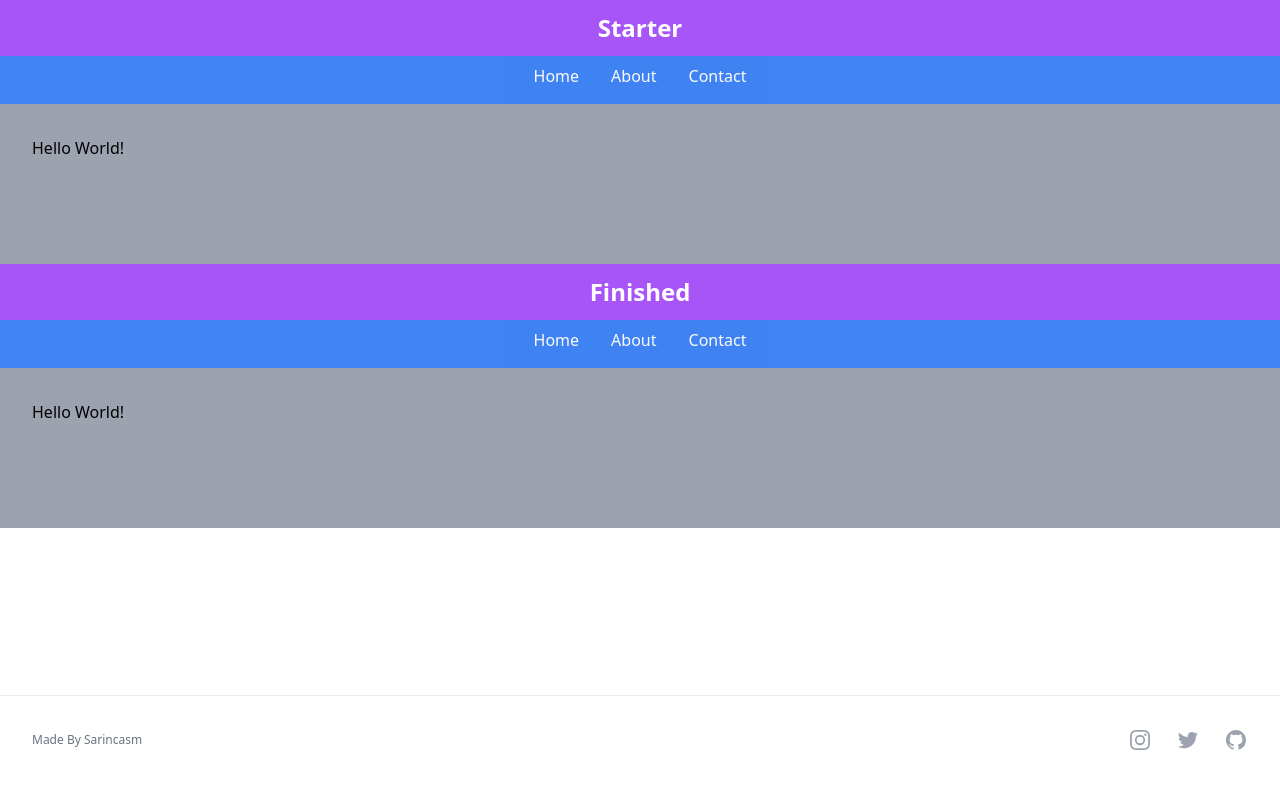
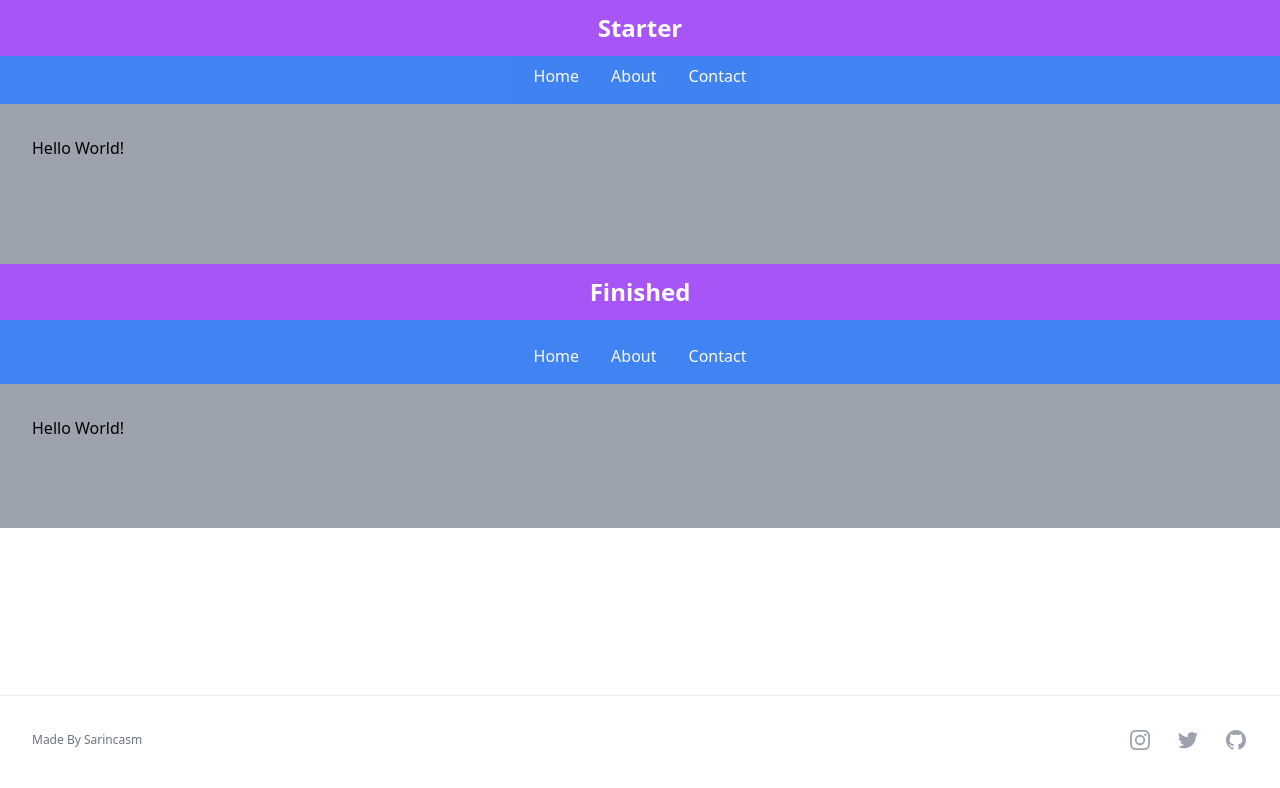
Before and after one commit to sarincasm/jar-of-dirt, a Next.js app in the folder style/css-fundamentals/: page /rendering-logic-ii/sticky-positioning/sticky-header in a window 1280 px wide. Shown: the top 788 px of the page. Built offline with nearby package versions, Linux system fonts and the light colour scheme.

Commit message:
CSS Fundamentals Done: Sticky Header

```diff
--- a/style/css-fundamentals/app/rendering-logic-ii/sticky-positioning/sticky-header/page.tsx
+++ b/style/css-fundamentals/app/rendering-logic-ii/sticky-positioning/sticky-header/page.tsx
@@ -27,7 +27,7 @@ function renderDone() {
 	return (
 		<section className="overflow-y-scroll h-52 bg-gray-400">
 			<div className="h-80">
-				<header className="h-12 bg-blue-500 text-white opacity-95">
+				<header className="sticky -top-4 h-16 p-4 bg-blue-500 text-white opacity-95">
 					<ul className="p-0 m-0 text-center">
 						<li className="inline-block p-0 my-0 mx-4 leading-10">
 							Home
```
